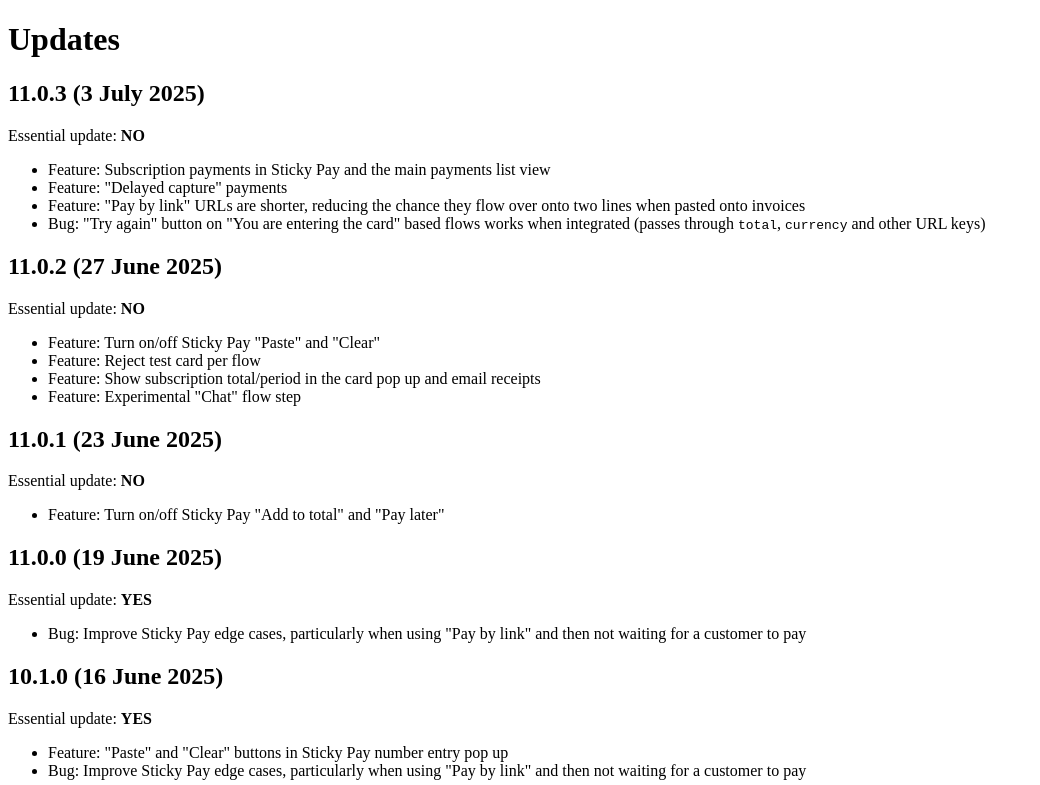
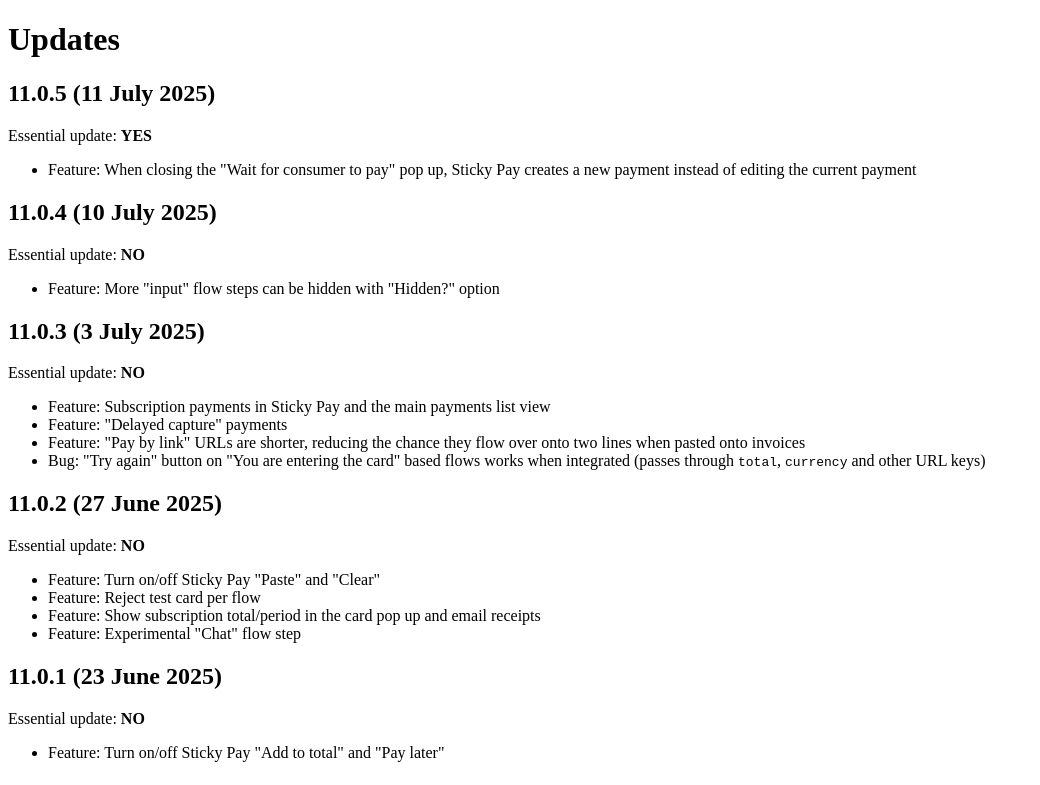
Before and after one commit to Stickyto/sticky-docs, a Next.js app in the folder src/: page /updates in a window 1280 px wide. Shown: the top 785 px of the page, without its empty margins (0-1040 px from the left). Built offline with nearby package versions, Linux system fonts and the light colour scheme.

Commit message:
Changelog: `11.0.4` and `11.0.5`

```diff
--- a/src/pages/updates.mdx
+++ b/src/pages/updates.mdx
@@ -1,4 +1,16 @@
 # Updates
+
+## 11.0.5 (11 July 2025)
+
+Essential update: **YES**
+
+ - Feature: When closing the "Wait for consumer to pay" pop up, Sticky Pay creates a new payment instead of editing the current payment
+
+## 11.0.4 (10 July 2025)
+
+Essential update: **NO**
+
+ - Feature: More "input" flow steps can be hidden with "Hidden?" option
 
 ## 11.0.3 (3 July 2025)
 
```
